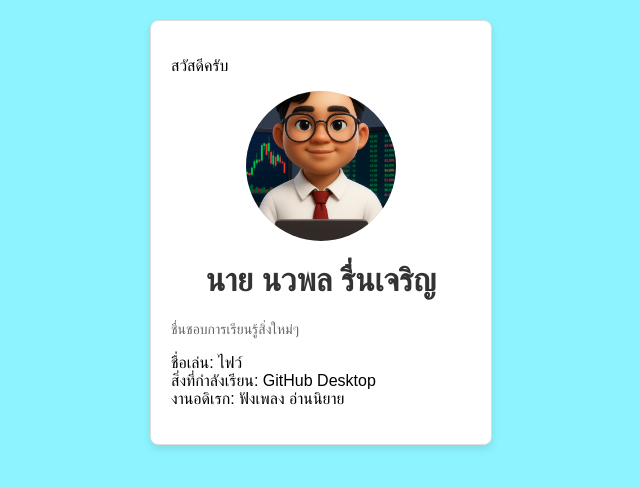
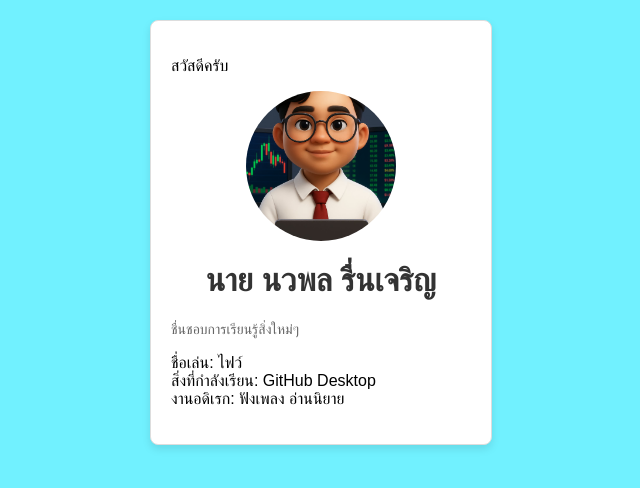
Before and after one commit to nwphlrunceriy-eng/my-web-profile, a plain HTML site: page index.html in a window 1280 px wide. Shown: the whole page, without its empty margins (319-959 px from the left). Drawn offline with Linux system fonts and the light colour scheme.

Commit message:
อัปเดตรายละเอียดโปรเจกต์

```diff
--- a/style.css
+++ b/style.css
@@ -1,6 +1,6 @@
 /* ภารกิจที่ 2: จัดสไตล์ <body> */
 body {
-  background-color: rgb(141, 244, 255);
+  background-color: rgb(113, 241, 255);
   font-family: Arial, sans-serif;
 }
 
```
